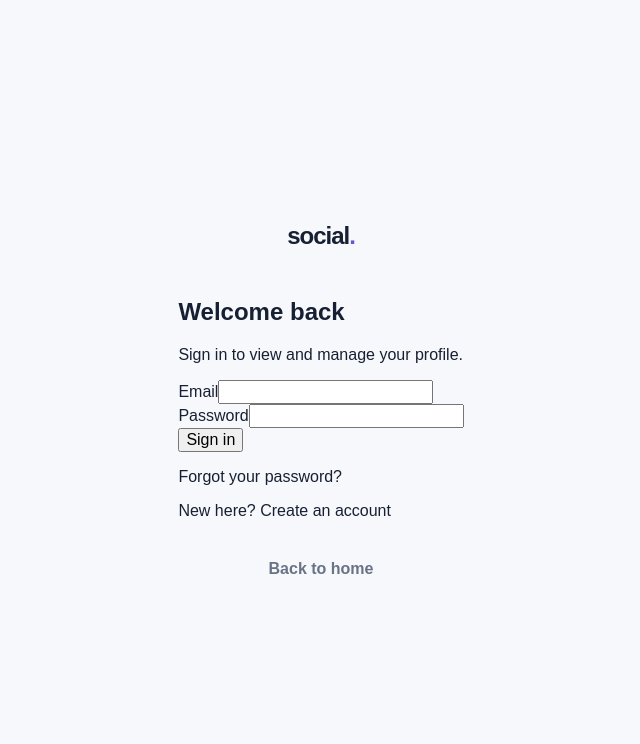
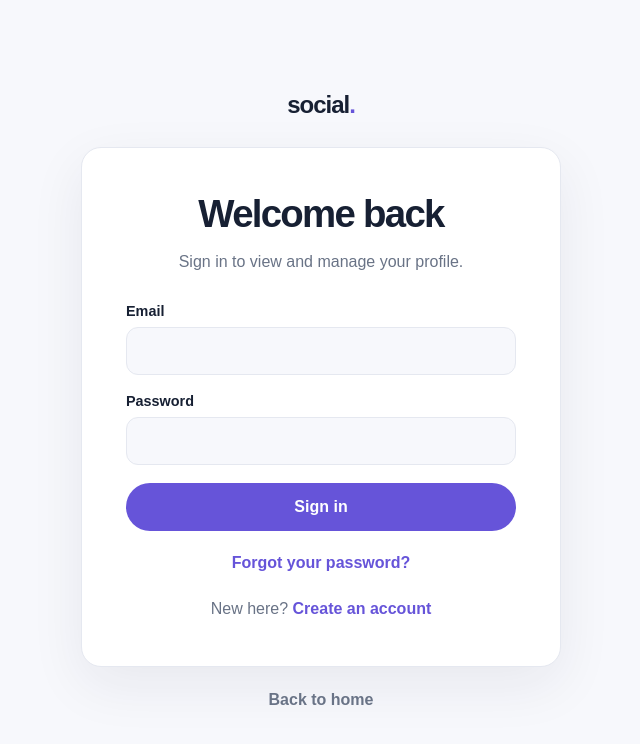
Before and after one commit to telleriacarolina/social, a Next.js app: page /login in a window 1280 px wide. Shown: the top 744 px of the page, without its empty margins (319-959 px from the left). Built offline with nearby package versions, Linux system fonts and the light colour scheme.

Commit message:
Apply styling to auth form

```diff
--- a/src/components/auth/auth-form.tsx
+++ b/src/components/auth/auth-form.tsx
@@ -9,6 +9,8 @@ import {
   type AuthActionState,
 } from "@/app/auth/actions";
 
+import styles from "./auth-form.module.css";
+
 type AuthFormProps = {
   mode: "login" | "signup";
   nextPath?: string;
@@ -19,38 +21,32 @@ const initialState: AuthActionState = {};
 export function AuthForm({ mode, nextPath = "/profile" }: AuthFormProps) {
   const isSignup = mode === "signup";
   const action = isSignup ? signUpAction : signInAction;
-
   const [state, formAction, pending] = useActionState(action, initialState);
 
   return (
-    <section>
-      <h1>{isSignup ? "Create your account" : "Welcome back"}</h1>
+    <section className={styles.formCard}>
+      <h1 className={styles.title}>
+        {isSignup ? "Create your account" : "Welcome back"}
+      </h1>
 
-      <p>
+      <p className={styles.description}>
         {isSignup
           ? "Sign up to start building your social profile."
           : "Sign in to view and manage your profile."}
       </p>
 
-      <form action={formAction}>
-        {!isSignup ? (
-          <input type="hidden" name="next" value={nextPath} />
-        ) : null}
+      <form action={formAction} className={styles.form}>
+        {!isSignup && <input type="hidden" name="next" value={nextPath} />}
 
-        <div>
-          <label htmlFor="email">Email</label>
-          <input
-            id="email"
-            name="email"
-            type="email"
-            autoComplete="email"
-            required
-          />
+        <div className={styles.field}>
+          <label className={styles.label} htmlFor="email">Email</label>
+          <input className={styles.input} id="email" name="email" type="email" autoComplete="email" required />
         </div>
 
-        <div>
-          <label htmlFor="password">Password</label>
+        <div className={styles.field}>
+          <label className={styles.label} htmlFor="password">Password</label>
           <input
+            className={styles.input}
             id="password"
             name="password"
             type="password"
@@ -60,23 +56,23 @@ export function AuthForm({ mode, nextPath = "/profile" }: AuthFormProps) {
           />
         </div>
 
-        {state.error ? <p role="alert">{state.error}</p> : null}
-        {state.message ? <p role="status">{state.message}</p> : null}
+        {state.error && <p className={styles.error} role="alert">{state.error}</p>}
+        {state.message && <p className={styles.message} role="status">{state.message}</p>}
 
-        <button type="submit" disabled={pending}>
+        <button className={styles.submit} type="submit" disabled={pending}>
           {pending ? "Please wait..." : isSignup ? "Create account" : "Sign in"}
         </button>
       </form>
 
-      {!isSignup ? (
-        <p>
-          <Link href="/forgot-password">Forgot your password?</Link>
+      {!isSignup && (
+        <p className={styles.helper}>
+          <Link className={styles.link} href="/forgot-password">Forgot your password?</Link>
         </p>
-      ) : null}
+      )}
 
-      <p>
+      <p className={styles.helper}>
         {isSignup ? "Already have an account? " : "New here? "}
-        <Link href={isSignup ? "/login" : "/signup"}>
+        <Link className={styles.link} href={isSignup ? "/login" : "/signup"}>
           {isSignup ? "Sign in" : "Create an account"}
         </Link>
       </p>
```
